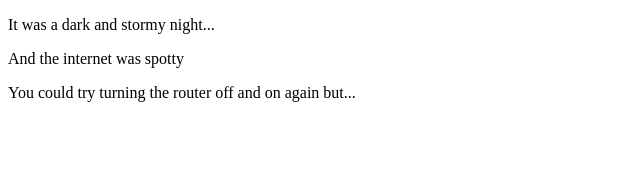
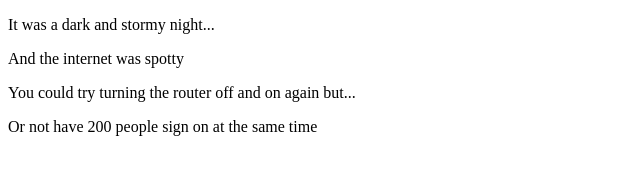
Before and after one commit to Rabvc4/fireside-story, a plain HTML site: page index.html in a window 1280 px wide. Shown: the whole page, without its empty margins (0-640 px from the left). Drawn offline with Linux system fonts and the light colour scheme.

Commit message:
yet another line

```diff
--- a/index.html
+++ b/index.html
@@ -4,5 +4,6 @@
     <p>It was a dark and stormy night...</p>
     <p>And the internet was spotty</p>
     <p>You could try turning the router off and on again but...</p>
+    <p>Or not have 200 people sign on at the same time</p>
   </body>
 </html>
```
